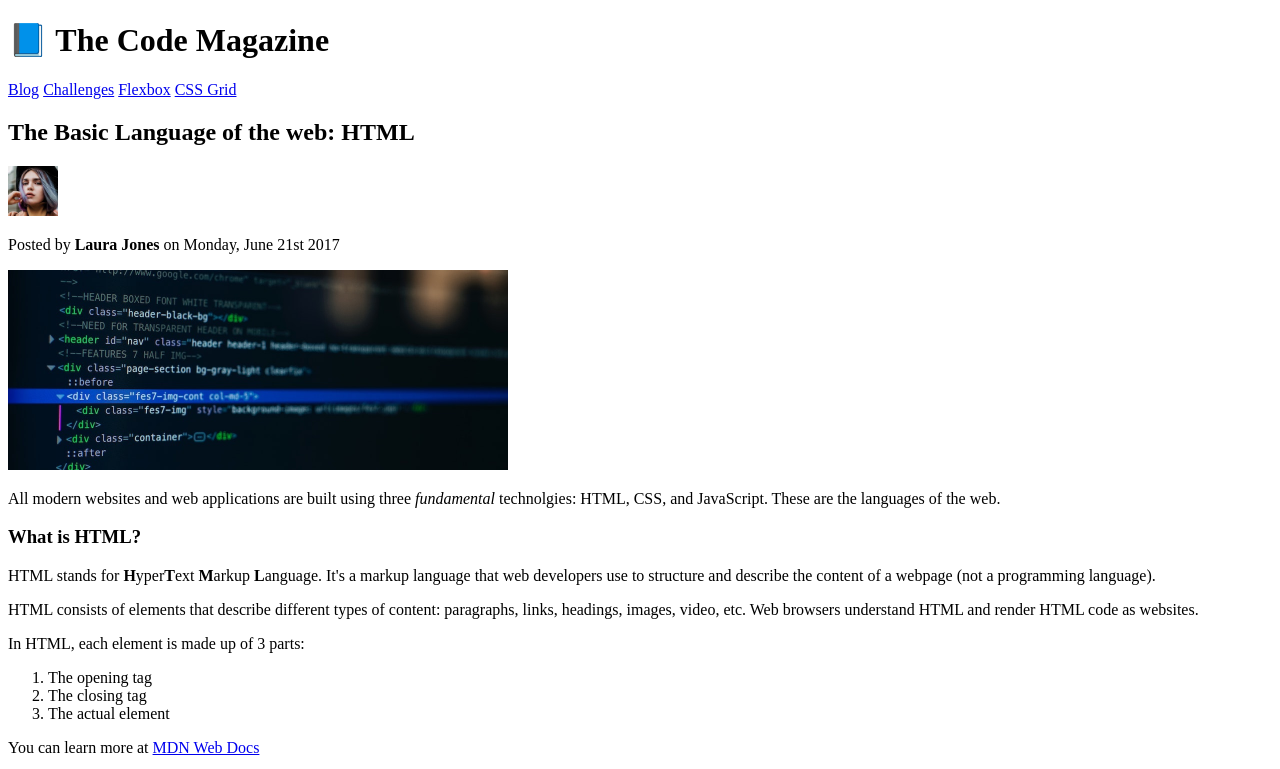
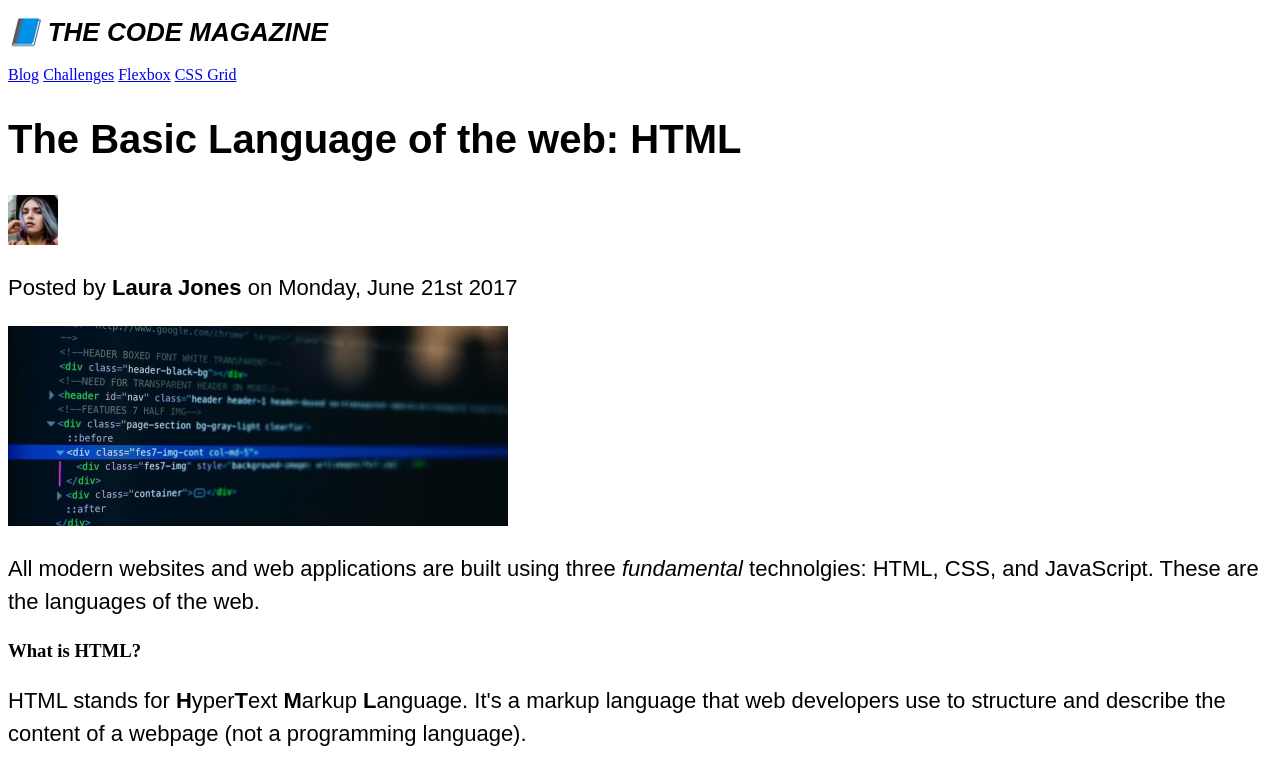
Before and after one commit to Hjesse25/html-css-course, a plain HTML site: page CSS-Fundamentals/index.html in a window 1280 px wide. Shown: the top 769 px of the page. Drawn offline with Linux system fonts and the light colour scheme.

Commit message:
style heading and p

```diff
--- a/CSS-Fundamentals/index.html
+++ b/CSS-Fundamentals/index.html
@@ -3,6 +3,7 @@
   <head>
     <meta charset="UTF-8" />
     <title>The Basic Language of the web: HTML</title>
+    <link rel="stylesheet" href="style.css"/>
   </head>
 
   <body>
--- /dev/null
+++ b/CSS-Fundamentals/style.css
@@ -0,0 +1,17 @@
+h1 {
+    font-size: 26px;
+    font-family: sans-serif;
+    text-transform: uppercase;
+    font-style: italic;
+}
+
+h2 {
+    font-size: 40px;
+    font-family: sans-serif;
+}
+
+p {
+    font-size: 22px;
+    font-family: sans-serif;
+    line-height: 1.5;
+}
```
